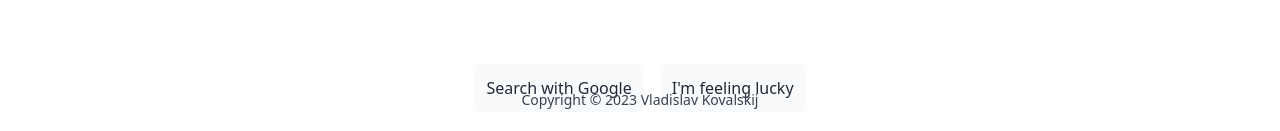
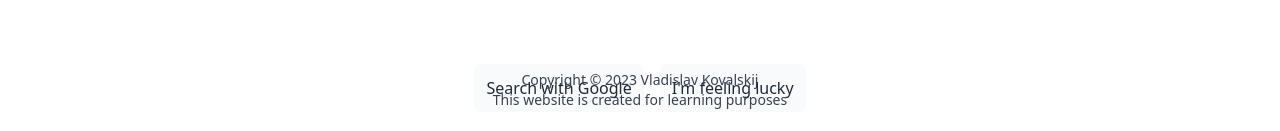
Before and after one commit to zmzm/google-clone-next-js, a Next.js app: page / in a window 1280 px wide. Shown: the part 666-797 px from the top of the page. Built offline with nearby package versions, Linux system fonts and the light colour scheme; no server answers.

Commit message:
updated README

```diff
--- a/components/Body.jsx
+++ b/components/Body.jsx
@@ -16,7 +16,7 @@ const Body = () => {
           Search with Google
         </button>
         <button type="button" className="body-btn">
-          I'm feeling lucky
+          I&apos;m feeling lucky
         </button>
       </div>
     </form>
--- a/components/Footer.jsx
+++ b/components/Footer.jsx
@@ -3,9 +3,14 @@ import React from 'react';
 const Footer = () => {
   return (
     <footer className="absolute bottom-0 left-[50%] translate-x-[-50%] p-6">
-      <p className="text-gray-700 text-sm">
-        Copyright &copy; {new Date().getFullYear()} Vladislav Kovalskij
-      </p>
+      <div className="flex flex-col items-center">
+        <p className="text-gray-700 text-sm whitespace-nowrap">
+          Copyright &copy; {new Date().getFullYear()} Vladislav Kovalskij
+        </p>
+        <p className="text-gray-700 text-sm whitespace-nowrap">
+          This website is created for learning purposes
+        </p>
+      </div>
     </footer>
   );
 };
```
Also changed, not shown: images/app.png (added), 1 other file (tests, documents, lock files or other folders).
